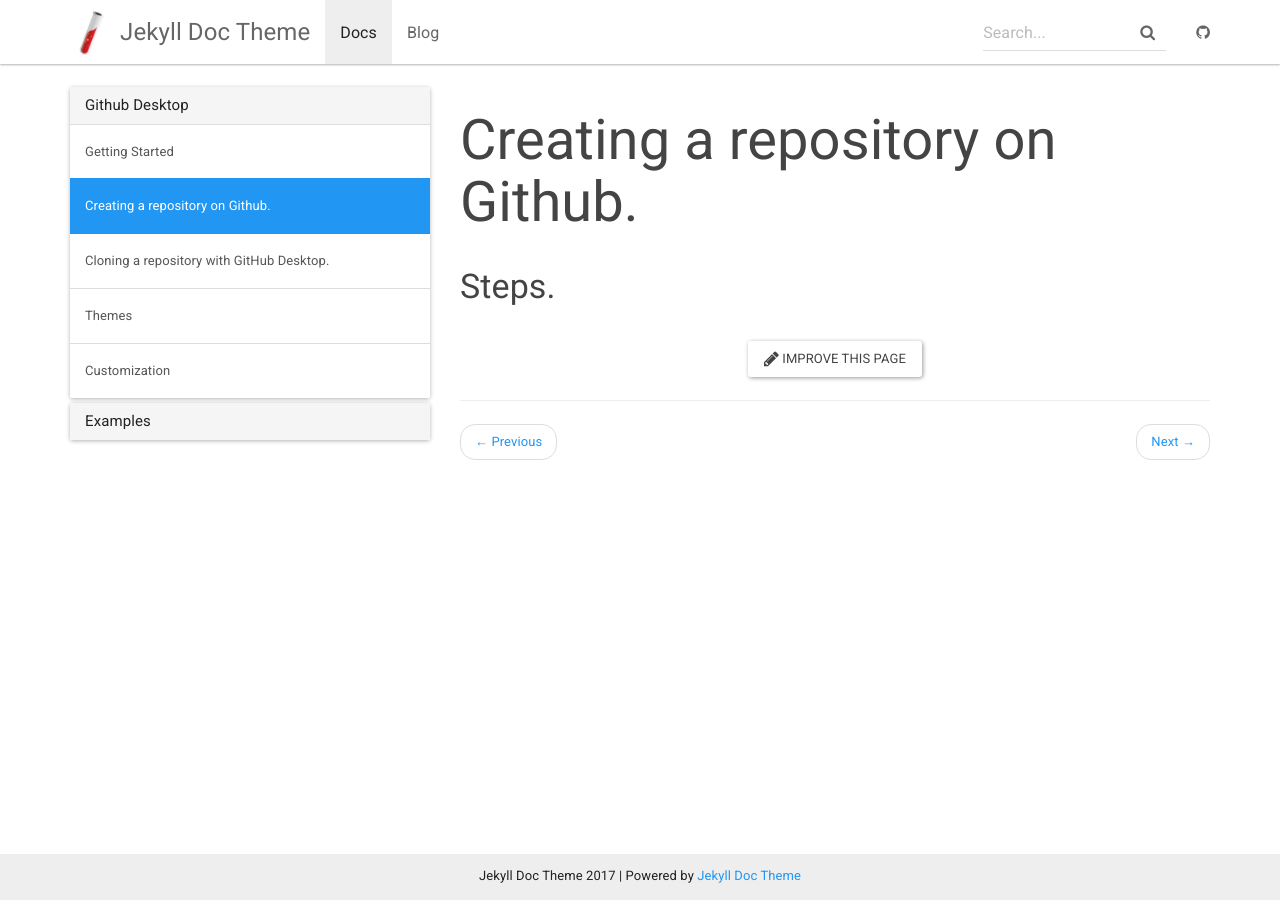
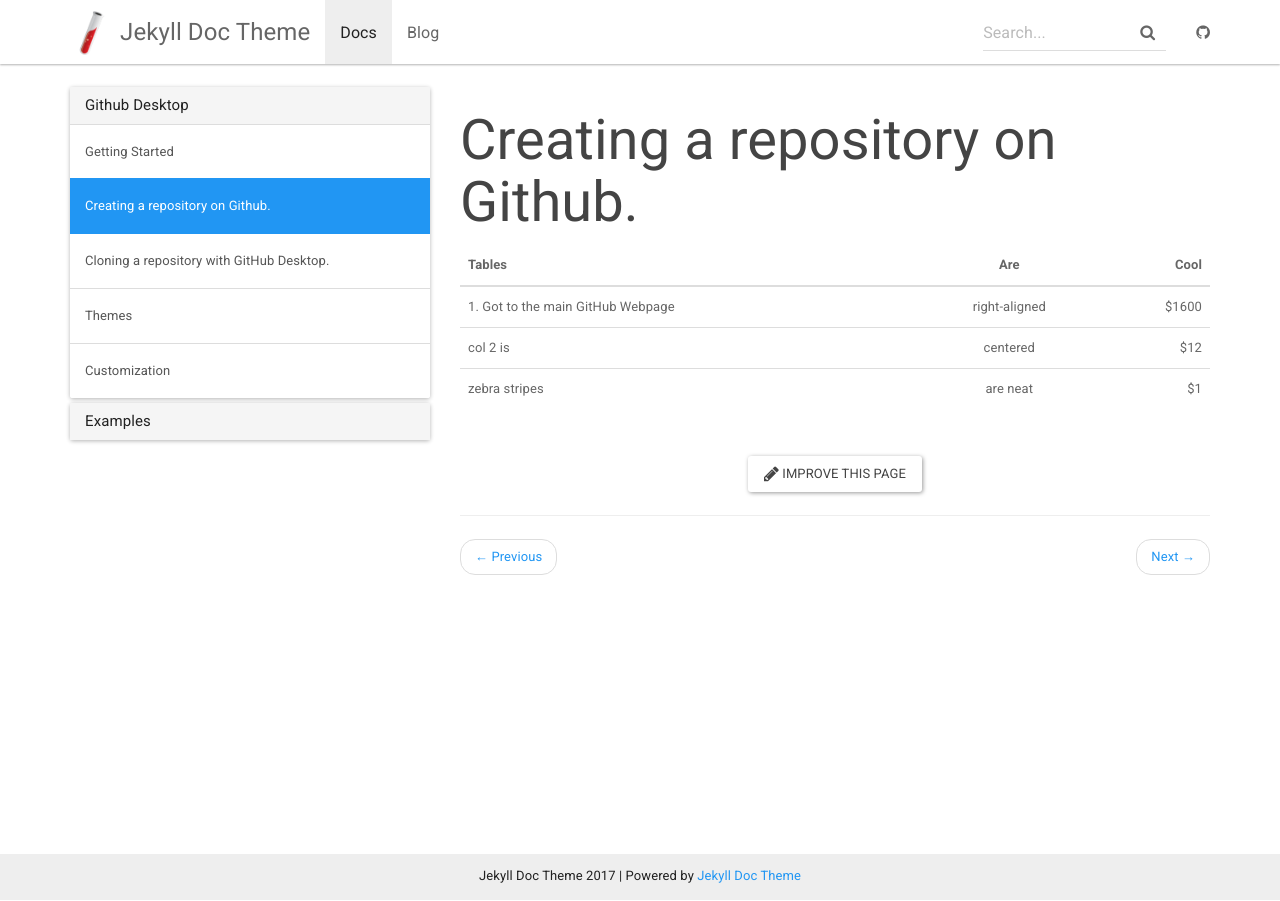
Before and after one commit to Kingslayyerr/Docs, a Jekyll site: the page built from _docs/first-doc.md, in a window 1280 px wide. Built offline with Jekyll 4.4.1, drawn with Linux system fonts in a browser that asks for light colours; nearby versions of some CDN libraries.

Commit message:
made changes

```diff
--- a/_docs/first-doc.md
+++ b/_docs/first-doc.md
@@ -5,4 +5,8 @@
 
 
 
-### Steps.
+| Tables        | Are           | Cool  |
+| ------------- |:-------------:| -----:|
+| 1. Got to the main GitHub Webpage            | right-aligned | $1600 |
+| col 2 is      | centered      |   $12 |
+| zebra stripes | are neat      |    $1 |
```
Also changed, not shown: _docs/index.md (+1 -1 lines).
